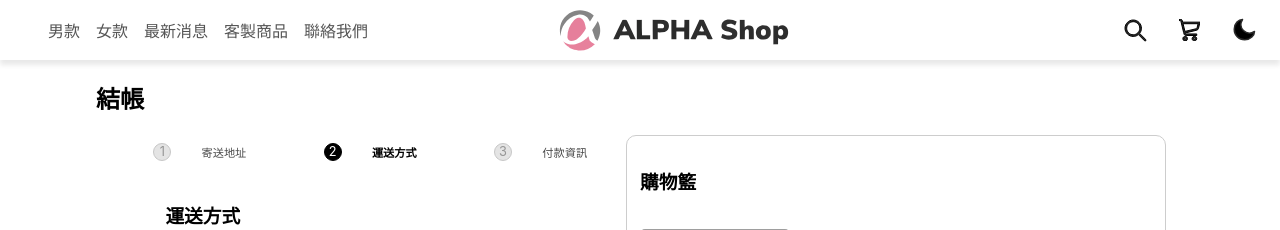
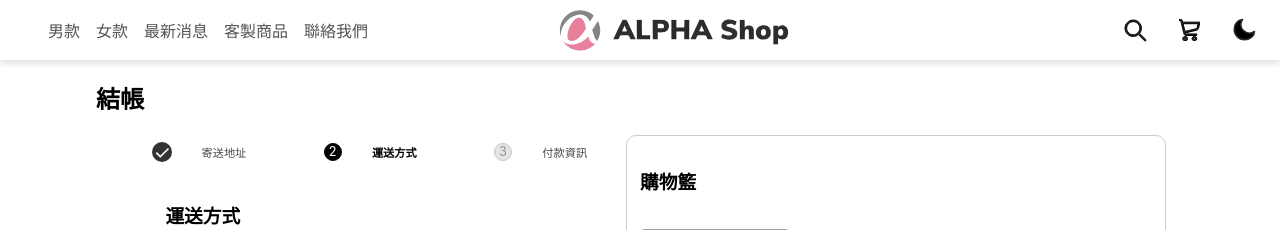
Before and after one commit to Melon-Lo/ALPHA-Shop, a React (Create React App) app: page / in a window 1280 px wide. Both pictures are taken after a click on the button "下一步". Shown: the top 230 px of the page. Built offline with nearby package versions, Linux system fonts and the light colour scheme; grey boxes are pictures that could not be loaded.

Commit message:
update StepProgress

```diff
--- a/src/components/Form/StepProgress/StepProgress.jsx
+++ b/src/components/Form/StepProgress/StepProgress.jsx
@@ -2,6 +2,7 @@ import './StepProgress.scss'
 import { useContext } from 'react'
 import { FormContext } from 'context/FormContext'
 import { ThemeContext } from 'context/ThemeContext'
+import { ReactComponent as Complete } from 'assets/icons/pg-complete.svg'
 
 export default function StepProgress() {
   const { step } = useContext(FormContext)
@@ -29,7 +30,9 @@ export default function StepProgress() {
             "progressIcon"
           }
         >
-          <span className={step === currentStep ? "activeText" : "progressText"}>{currentStep}</span>
+          <span className={step === currentStep ? "activeText" : "progressText"}>
+            {step <= currentStep ? currentStep : <Complete />}
+          </span>
         </span>
         <span className={getLabelClassName()}>{label}</span>
       </div>
```
